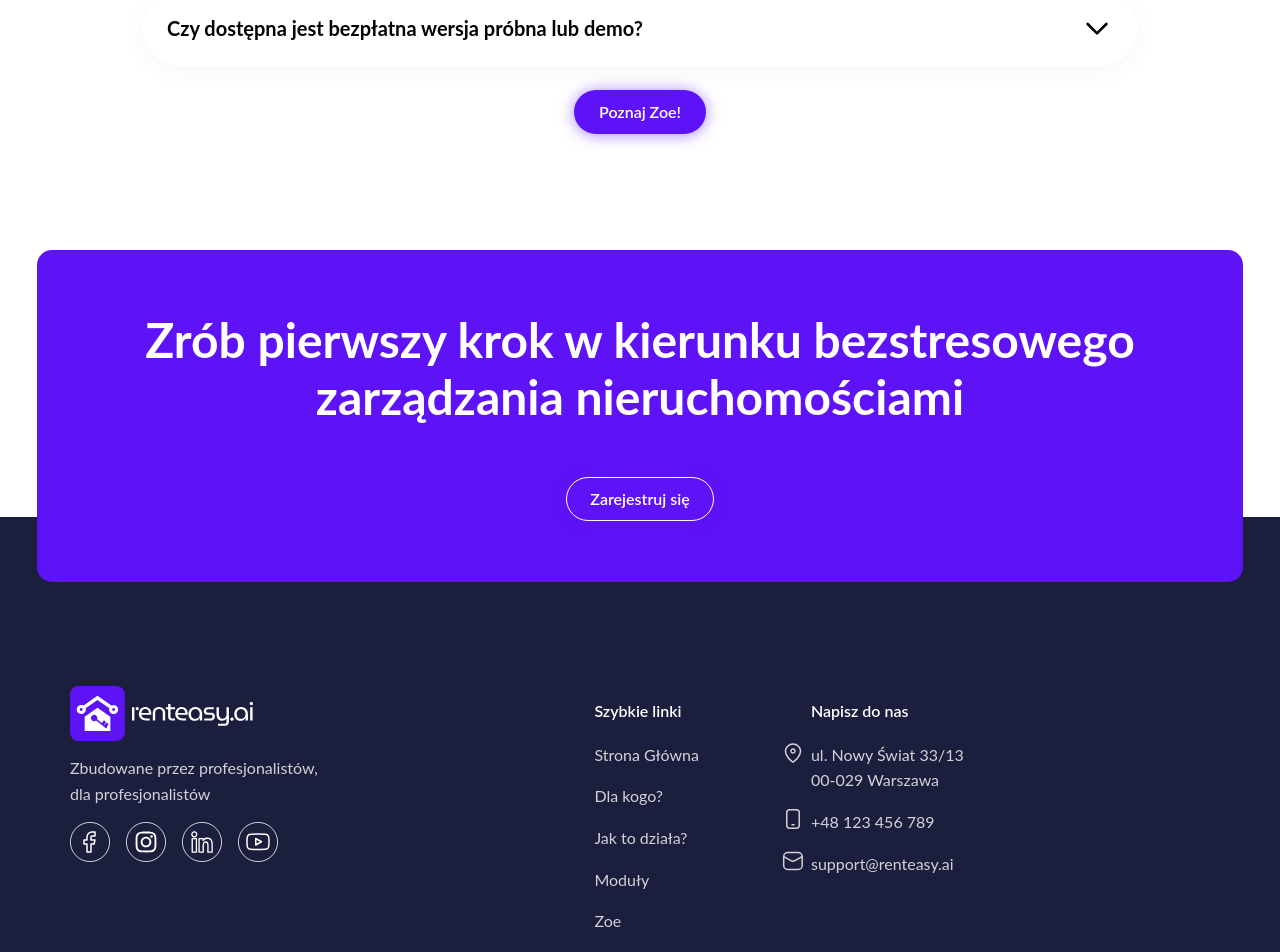
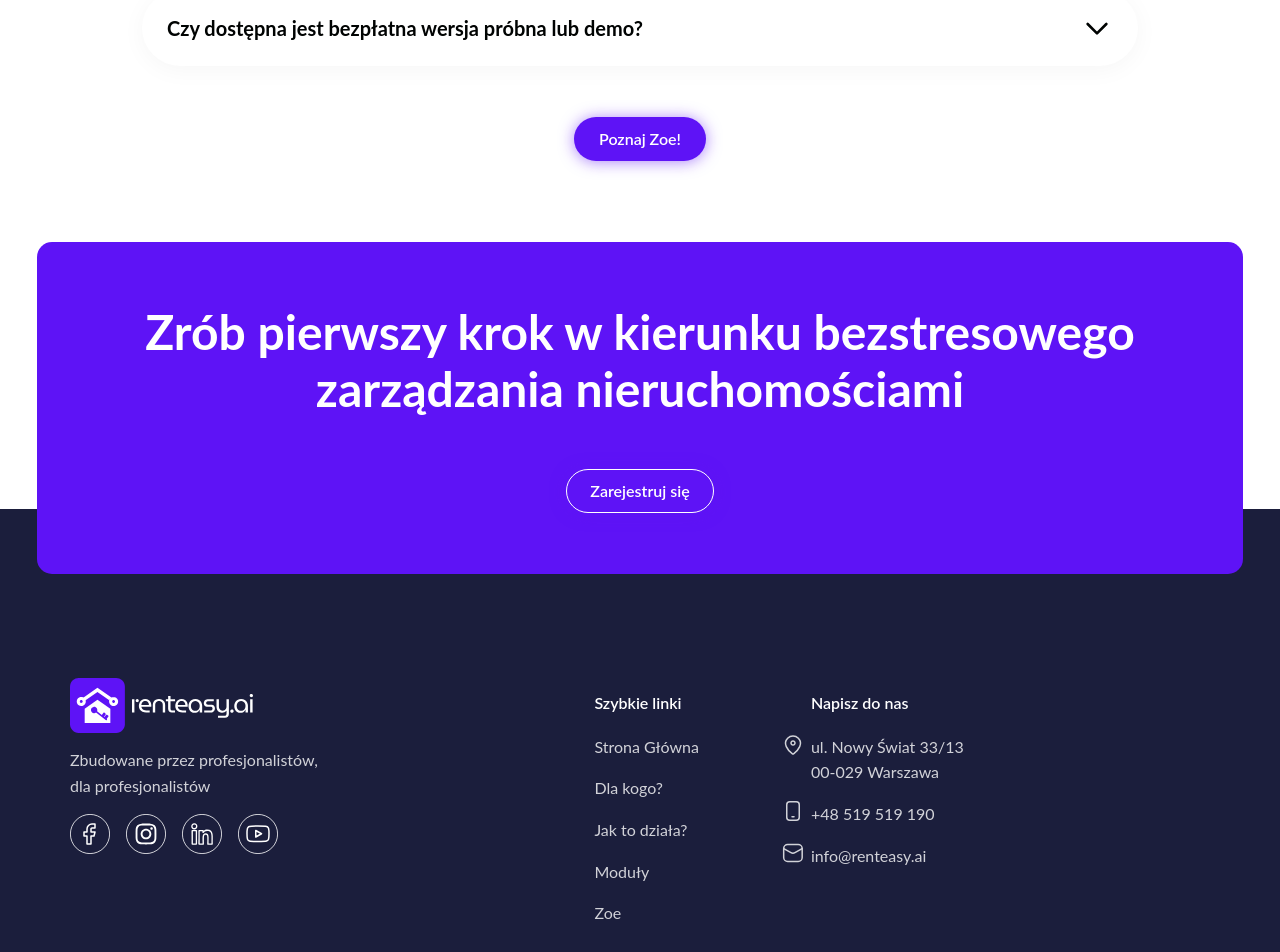
Before and after one commit to jatin-rajput563/rent-test, a React (Vite) app: page / in a window 1280 px wide. Shown: the part 6180-7132 px from the top of the page. Built offline with nearby package versions, Linux system fonts and the light colour scheme.

Commit message:
footer-all-mistakes-solved

```diff
--- a/src/components/Footer.jsx
+++ b/src/components/Footer.jsx
@@ -14,9 +14,9 @@ const Footer = () => {
 
   return (
     <>
-      <section
+      <div
         className={`sm:px-[37px] px-[21px] ${
-          isHomePage ? "pt-[116px]" : "pt-[20px]"
+          isHomePage ? "sm:pt-[81px] pt-[93px]" : "pt-[20px]"
         }`}
       >
         <div className="container max-w-[1366px] !transform-[unset] -mt-[59px] sm:-mt-[65px] translate-y-[59px] sm:translate-y-[65px] mx-auto rounded-[15px] bg-purple-blue w-full sm:py-10 pt-[41px] md:py-[61px] px-5 pb-[57px] sm:px-6">
@@ -46,7 +46,7 @@ const Footer = () => {
             />
           </div>
         </div>
-      </section>
+      </div>
 
       <footer className="bg-dark-blue sm:pt-[169px] pt-[141px]">
         <div className="container w-full mx-auto max-w-[1182px] px-[21px] pb-[59px]">
@@ -142,7 +142,7 @@ const Footer = () => {
                           src={Phone}
                           alt="phone-icon"
                         />
-                        +48 123 456 789
+                        +48 519 519 190
                       </a>
                     </li>
                     <li className="relative">
@@ -155,7 +155,7 @@ const Footer = () => {
                           src={Mail}
                           alt="mail-icon"
                         />
-                        support@renteasy.ai
+                        info@renteasy.ai
                       </a>
                     </li>
                   </ul>
--- a/src/components/Najczęściej.jsx
+++ b/src/components/Najczęściej.jsx
@@ -80,7 +80,7 @@ const Najczęściej = () => {
           })}
           <CustomButton
             btnText="Poznaj Zoe!"
-            btnClass="bg-purple-blue text-white flex mx-auto py-[9px] px-[24.5px]"
+            btnClass="bg-purple-blue text-white flex mx-auto py-[9px] px-[24.5px] mt-[118px] sm:mt-[51px]"
           />
         </div>
       </div>
```
